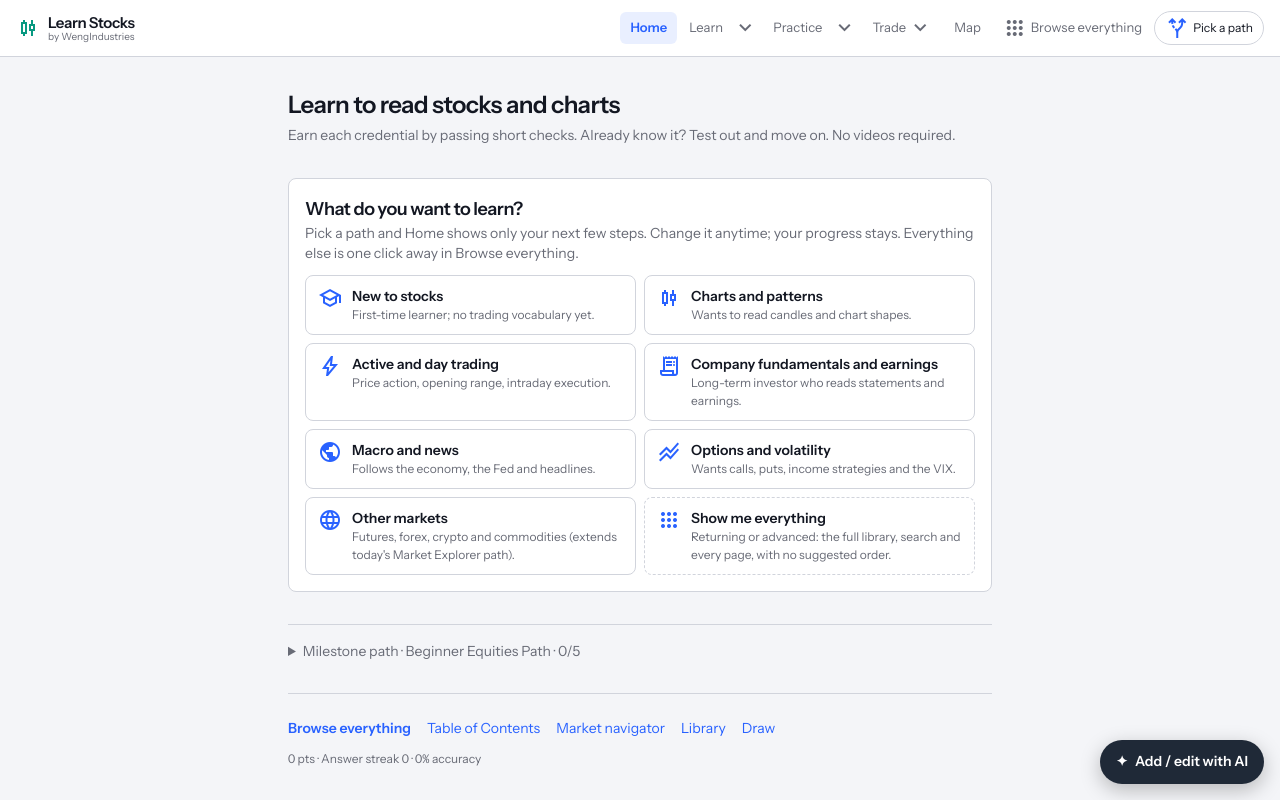
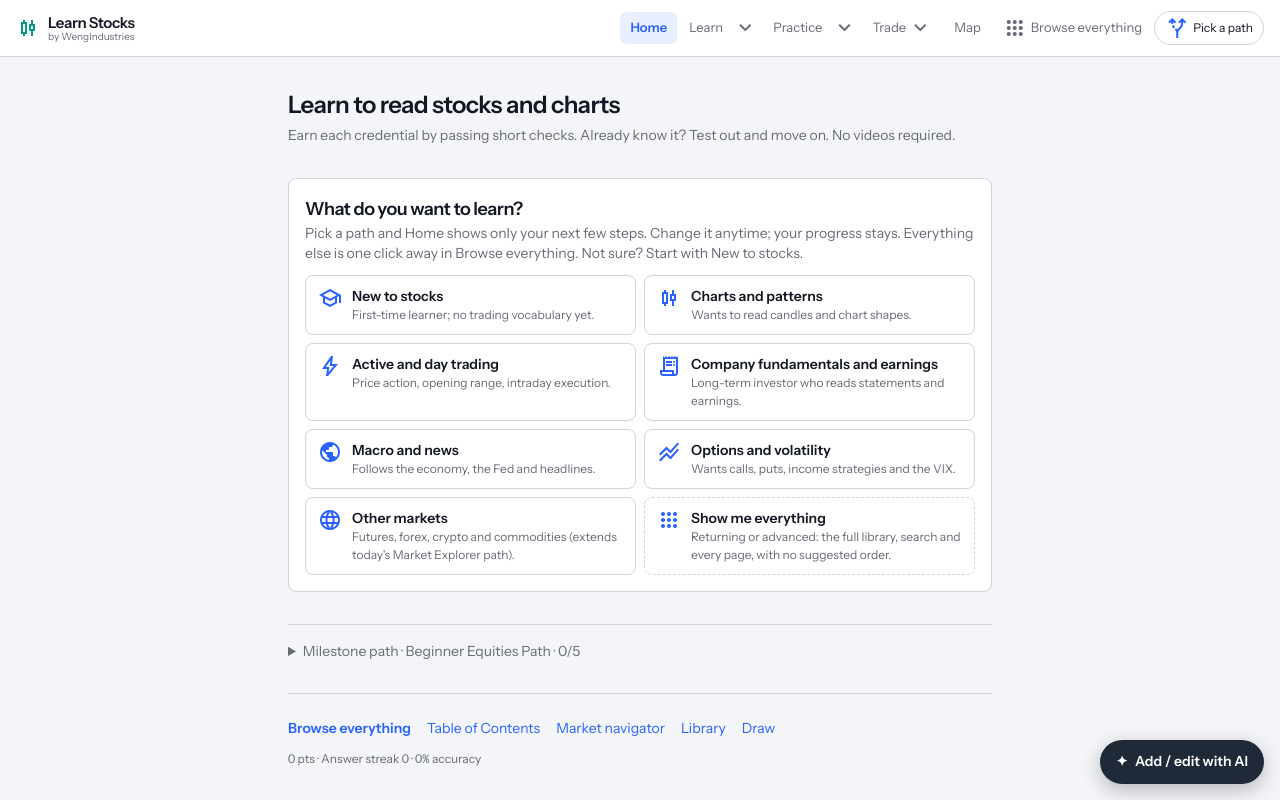
Before and after one commit to Siphon880gh/Stocks-Trainer, a React (Vite) app: page / in a window 1280 px wide. Shown: the top 800 px of the page. Built offline with nearby package versions, Linux system fonts and the light colour scheme.

Commit message:
Suggest New to stocks in the path picker for anyone unsure where to begin.

```diff
--- a/src/components/TrackPicker.tsx
+++ b/src/components/TrackPicker.tsx
@@ -43,7 +43,7 @@ export default function TrackPicker({
       <div>
         <h2 id={headingId} className="text-lg font-semibold tracking-tight">What do you want to learn?</h2>
         <p className="text-sm text-muted">
-          Pick a path and Home shows only your next few steps. Change it anytime; your progress stays. Everything else is one click away in Browse everything.
+          Pick a path and Home shows only your next few steps. Change it anytime; your progress stays. Everything else is one click away in Browse everything. Not sure? Start with New to stocks.
         </p>
       </div>
       <ul className="grid gap-2 sm:grid-cols-2">
```
